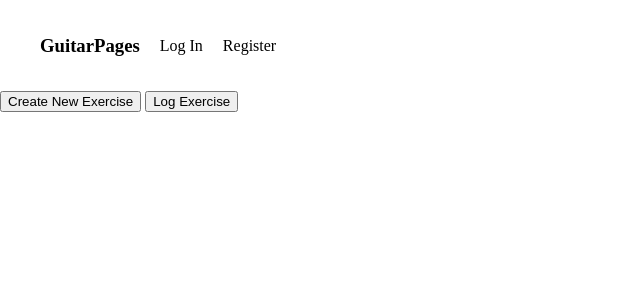
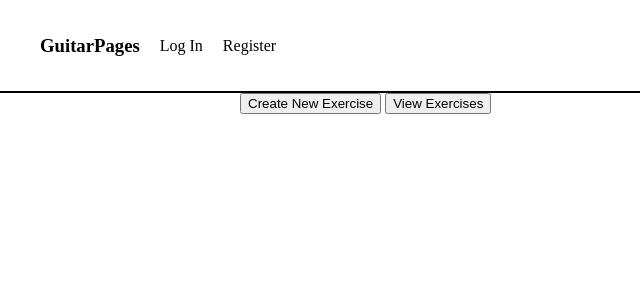
Before and after one commit to ceaglebu/guitarpages, a Django app: page / in a window 1280 px wide. Shown: the top 300 px of the page, without its empty margins (0-640 px from the left). Run offline with Django 4.2, Linux system fonts and the light colour scheme.

Commit message:
Embedded video, minor styling, ordered records, record redirection

```diff
--- a/practice/static/practice/styles.css
+++ b/practice/static/practice/styles.css
@@ -3,13 +3,21 @@ body {
     padding: 0;
 }
 
+#header {
+    border-bottom: 2px solid black;
+}
+
+#body {
+    max-width: 800px;
+    width: 95%;
+    margin-left: auto;
+    margin-right: auto;
+}
+
 #new-exercise-form {
-    max-width: 800px;
     width: 100%;
     margin-left: auto;
     margin-right: auto;
-    padding-left: 10px;
-    padding-right: 10px;
 }
 
 #new-exercise-form > *{
@@ -19,6 +27,13 @@ body {
 
 #new-exercise-form > label {
     margin-top: 10px;
+}
+
+#new-exercise-create {
+    width: 150px;
+    height: 50px;
+    margin-top: 20px;
+    margin-left: auto;
 }
 
 #navbar {
@@ -40,3 +55,17 @@ body {
 .no-link:hover {
     text-decoration: underline;
 }
+
+.record-table {
+    width: 100%;
+}
+
+.record-table tr  {
+    display: grid;
+    grid-template-columns: repeat(4, 1fr);
+    justify-items: start;
+}
+
+.record-table thead tr {
+    border-bottom: solid 2px black;
+}
--- a/practice/templates/practice/exercises.html
+++ b/practice/templates/practice/exercises.html
@@ -6,6 +6,6 @@
         <h3>{{ exercise.type }}</h3>
         <p>{{ exercise.description }}</p>
         <a href="{% url 'exercise' exercise.id %}"><button>View</button></a>
-        <a href="{% url 'record' exercise.id %}"><button>Record exercise</button></a>
+        <a href="{% url 'record' exercise.id %}"><button>Record</button></a>
     {% endfor %}
 {% endblock %}
--- a/practice/templates/practice/index.html
+++ b/practice/templates/practice/index.html
@@ -2,5 +2,5 @@
 
 {% block body %}
     <a href="{% url 'new_exercise' %}"><button>Create New Exercise</button></a>
-    <button>Log Exercise</button>
+    <a href="{% url 'exercises' %}"><button>View Exercises</button></a>
 {% endblock %}
--- a/practice/templates/practice/layout.html
+++ b/practice/templates/practice/layout.html
@@ -9,7 +9,7 @@
     <title>Guitar Pages</title>
 </head>
 <body>
-    <header>
+    <header id="header">
         <nav id="navbar">
             <ul>
                 <h3><a class="no-link" href="{% url 'index' %}">GuitarPages</a></h3>
@@ -35,8 +35,10 @@
         </nav>
     </header>
     <main>
-        {% block body %}
-        {% endblock %}
+        <div id="body">
+            {% block body %}
+            {% endblock %}
+        </div>
     </main>
 </body>
 </html>
--- a/practice/templates/practice/new_exercise.html
+++ b/practice/templates/practice/new_exercise.html
@@ -4,6 +4,6 @@
     <form id="new-exercise-form" action="{% url 'new_exercise' %}" method="post">
         {% csrf_token %}
         {{ form }}
-        <input type="submit" value="create">
+        <input id="new-exercise-create" type="submit" value="Create">
     </form>
 {% endblock %}
--- a/practice/views.py
+++ b/practice/views.py
@@ -60,7 +60,7 @@ def exercise(request, id):
     if exercise:
         return render(request, 'practice/exercise.html', {
             'exercise': exercise,
-            'records': Record.objects.filter(Q(exercise=exercise) & Q(user=request.user.id))
+            'records': Record.objects.filter(Q(exercise=exercise) & Q(user=request.user.id)).order_by('-time')
         })
 
 def exercises(request):
@@ -84,8 +84,10 @@ def record(request, id):
             record = RecordForm(request.POST)
             if record.is_valid():
                 record.instance.exercise = exercise
-                record.instance.user = User.objects.get(id=request.user.id)
+                record.instance.user = request.user
                 record.save()
+
+                return HttpResponseRedirect(reverse('exercise', kwargs={'id': id}))
 
         return render(request, 'practice/record.html', {
             'exercise': exercise,
```
Also changed, not shown: practice/templates/practice/exercise.html (+7 -4 lines).
